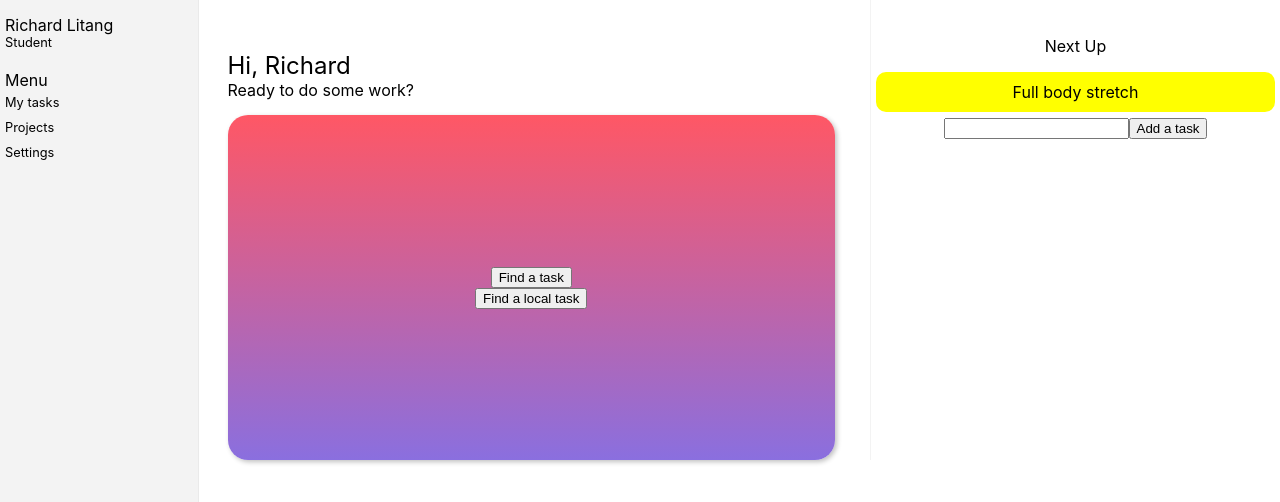
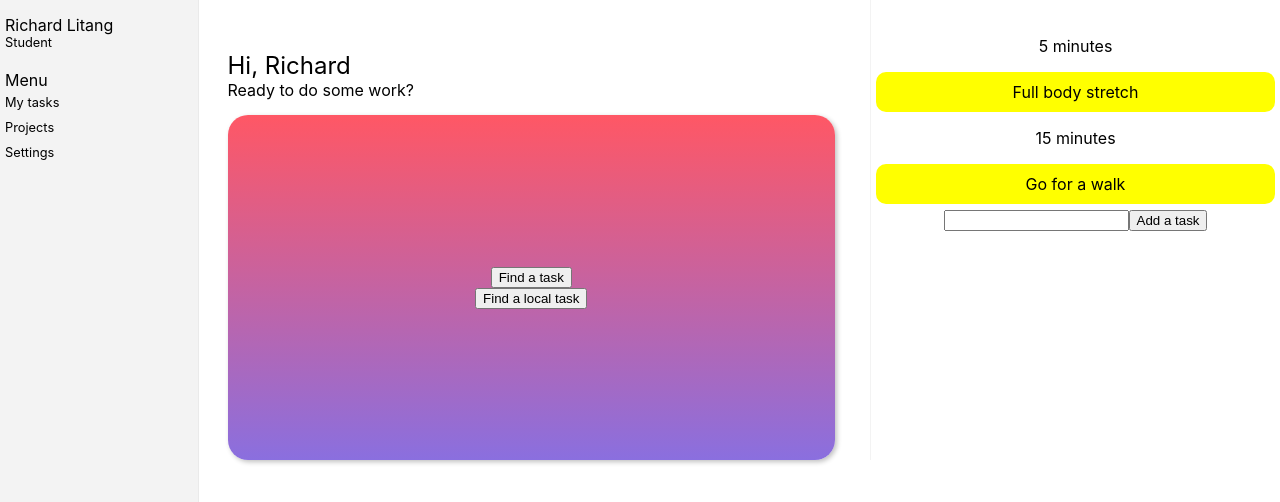
Before and after one commit to richardlitang/taskjar, a React (Create React App) app in the folder frontend/: page / in a window 1280 px wide. Shown: the top 502 px of the page. Built offline with nearby package versions, Linux system fonts and the light colour scheme.

Commit message:
jump item between collections

```diff
--- /dev/null
+++ b/frontend/src/lib/utils.ts
@@ -0,0 +1,4 @@
+export const idGenerator = () => {
+    const tempId =  "" + Date.now() + (Math.floor(Math.random() * Math.pow(10, 3)))
+    return parseInt(tempId)
+}
--- a/frontend/src/pages/Home.tsx
+++ b/frontend/src/pages/Home.tsx
@@ -1,41 +1,16 @@
 import React, { useEffect, useState, useRef, useReducer } from 'react';
-import {Task, Collection} from '../types/types'
+import {Task, Collection, Action} from '../types/types'
 import './styles.css'
 import {Link} from 'react-router-dom'
 import { FontAwesomeIcon } from '@fortawesome/react-fontawesome'
 import { faListCheck } from '@fortawesome/free-solid-svg-icons'
 import AddUserTask from '../components/ui/AddUserTask';
 import {DragDropContext, Droppable, Draggable, DropResult, DraggableLocation} from 'react-beautiful-dnd'
-import e from 'express';
-import Tasks from './Tasks';
-import { act } from 'react-dom/test-utils';
-import { defaultCipherList } from 'constants';
+import {idGenerator} from '../lib/utils'
 
 export default function Home() {
-
-  // const rawUser = localStorage.getItem('user')
-  // let userItems: collection[] = [];
-
-  // if (rawUser) {
-  //   userItems = JSON.parse(rawUser)
-  // }
-
-  // let Next Up = userItems
-
-    const idGenerator = () => {
-      const tempId =  "" + Date.now() + (Math.floor(Math.random() * Math.pow(10, 3)))
-      return parseInt(tempId)
-    }
-
   const inputRef = useRef<HTMLInputElement>(null);
-
-    interface Action {
-      type: string,
-      name?: string,
-      collection?: number,
-      updatedCollectionTasks?: Task[]
-    }
-
+  // localStorage.clear()
   const localData = localStorage.getItem('user')
   let initialCollections: Collection[] = [];
 
@@ -45,8 +20,13 @@ export default function Home() {
     initialCollections =  [
       {
         id: 0,
-          name: 'Next Up',
+        name: '5 minutes',
         tasks: [{name: 'Full body stretch', id: idGenerator()}]
+      },
+      {
+        id: 1,
+        name: '15 minutes',
+        tasks: [{name: 'Go for a walk', id: idGenerator()}]
       }
     ]
   }
@@ -57,10 +37,7 @@ export default function Home() {
       case 'reorder':
         return state.map((collection) => {
           if (collection.id === action.collection) {
-              return {
-                ...collection,
-                tasks: [...action.updatedCollectionTasks!]
-              }
+            return action.updatedCollection!
           }
         return collection;
       });
@@ -78,6 +55,17 @@ export default function Home() {
           }
         return collection;
       });
+      case 'jump':
+        console.log(action)
+        return state.map((collection) => {
+          if (collection.id === action.updatedSource!.id) {
+            return action.updatedSource!
+          }
+          if (collection.id === action.updatedDestination!.id) {
+            return action.updatedDestination!
+          }
+        return collection;
+      });
       default:
         return state;
     }
@@ -85,6 +73,7 @@ export default function Home() {
 
   const handleSubmit = (event: React.FormEvent )  => {
     event.preventDefault()
+
     dispatch({
       type: 'add',
       name: inputRef.current?.value,
@@ -92,11 +81,7 @@ export default function Home() {
     });
 
     inputRef.current!.value = '';
-      // const newTask = {name: newInput, id: idGenerator()}
-      // setLocalTasks([...localTasks, newTask])
   }
-
-
 
   const onDragEnd = (result: DropResult) => {
     const {source, destination} = result;
@@ -115,26 +100,28 @@ export default function Home() {
         const newCollectionTasks = [...changedCollection.tasks]
         const [removed] = newCollectionTasks.splice(source!.index, 1)
         newCollectionTasks.splice(destination!.index, 0, removed)
+        changedCollection.tasks = newCollectionTasks
 
         dispatch({
           type: 'reorder',
           collection: changedCollection.id,
-            updatedCollectionTasks: newCollectionTasks
+          updatedCollection: changedCollection
         })
       }
     } else {
+      const sourceCollectionCopy = collections.find(collection => collection.id == sourceId)
+      const destinationCollectionCopy = collections.find(collection => collection.id == destinationId)
 
+      const jumper = sourceCollectionCopy!.tasks[source.index]
+      sourceCollectionCopy!.tasks.splice(source.index, 1)
+      destinationCollectionCopy!.tasks.splice(destination.index, 0, jumper)
+
+      dispatch({
+        type: 'jump',
+        updatedSource: sourceCollectionCopy,
+        updatedDestination: destinationCollectionCopy
+      })
     }
-
-
-
-        // dispatch({
-        //   type: 'reorder',
-        //   name: inputRef.current?.value,
-        //   source: source,
-        //   destination: destination,
-        //   collection: 0
-        // });
 
     // else {
     //   const result = transferCategory(categories[sourceId], categories[destinationId], source, destination)
@@ -194,8 +181,6 @@ export default function Home() {
         <span className="greetings__subtitle">Ready to do some work?</span>
       </div>
       <div className="task">
-          {/* <span className="task__name">{userTask?.name}</span>
-          <span className="task__description">{userTask?.description}</span> */}
         <button className="task__search" onClick = {fetchTask}>
           Find a task
         </button>
@@ -262,5 +247,4 @@ export default function Home() {
       </div>
     </div>
   )
-
 }
```
Also changed, not shown: frontend/src/types/types.ts (+9 -0 lines). Lines whose indentation alone changed are shown as unchanged.
